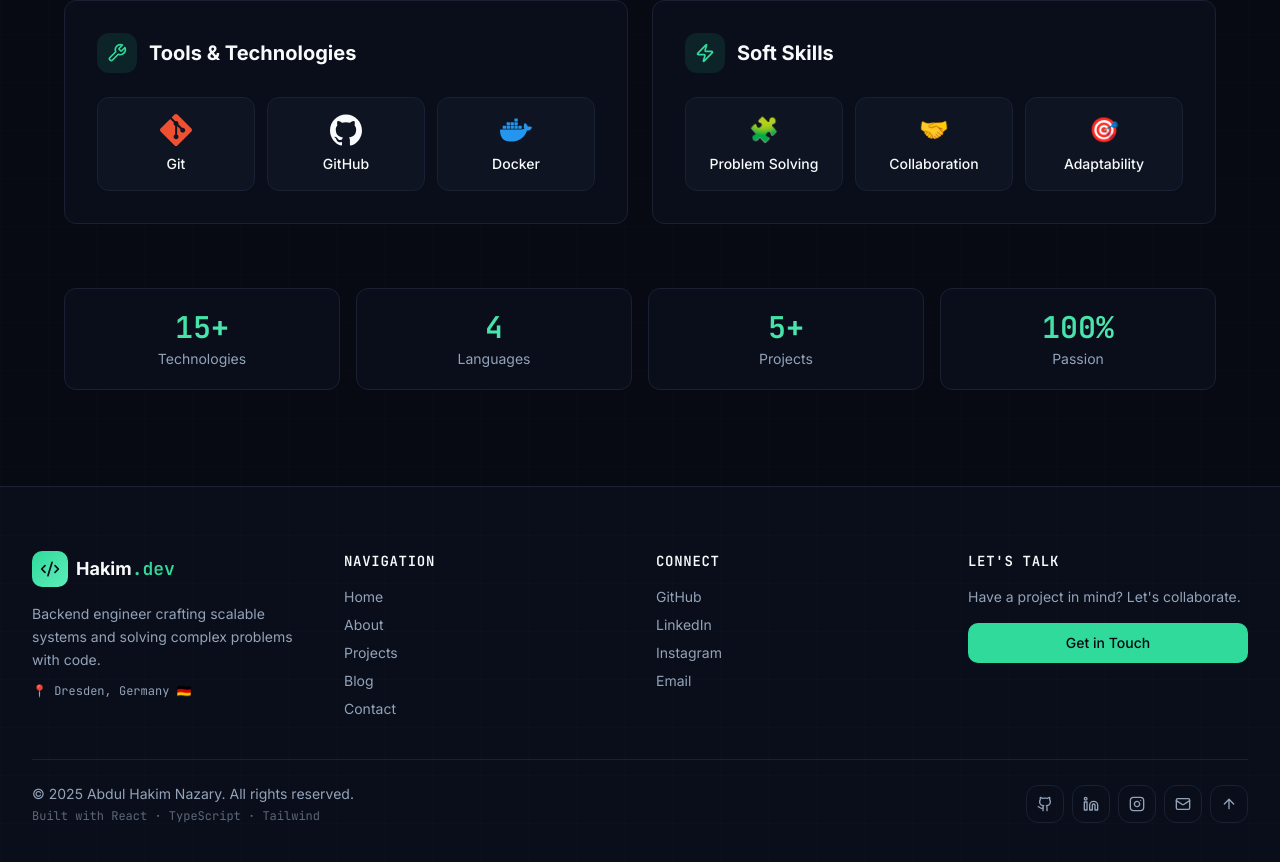
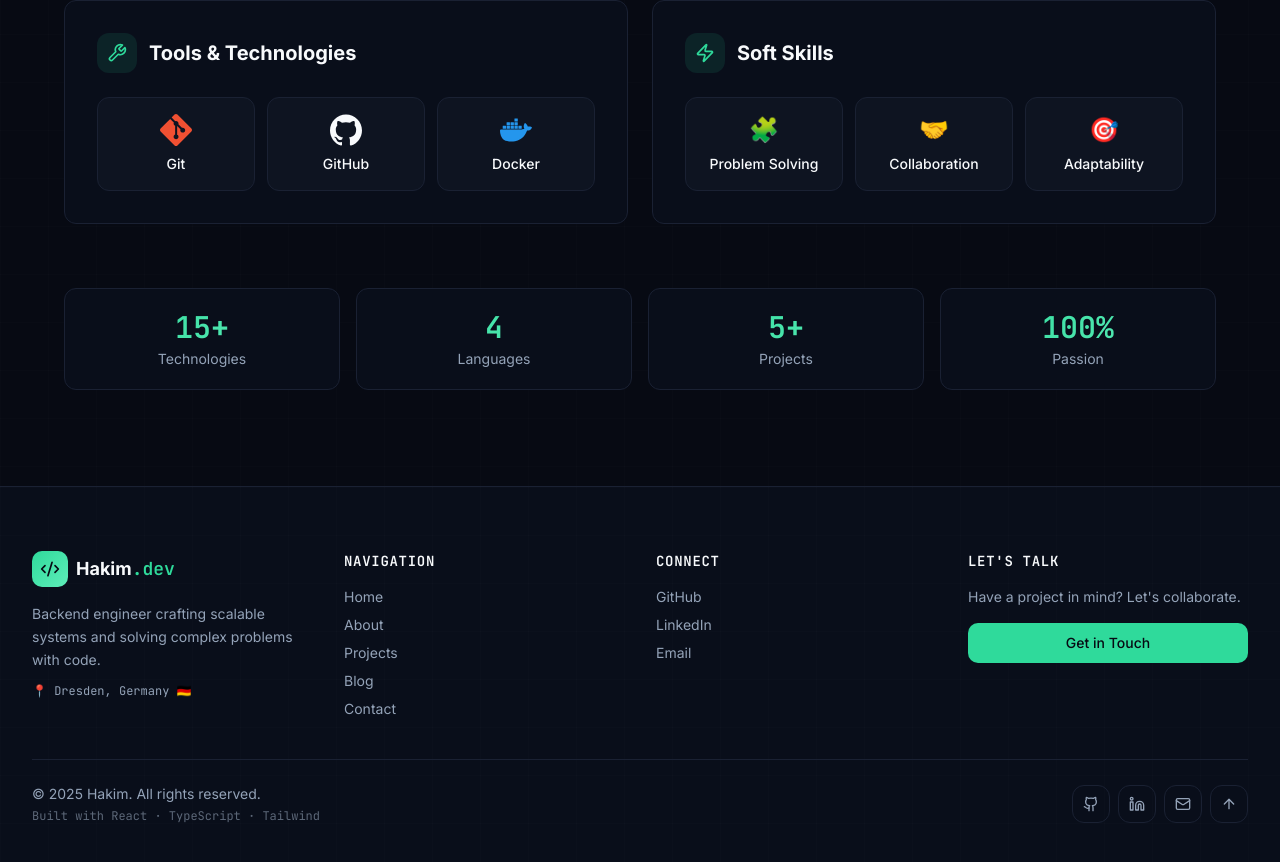
Before and after one commit to Hakim-CS/hakim-cs.github.io, a React (Vite) app: page / in a window 1280 px wide. Shown: the part 1438-2300 px from the top of the page. Built offline with nearby package versions, Linux system fonts and the light colour scheme; no server answers.

Commit message:
Changes
Co-authored-by: Hakim-CS <Hakim.Nazari.tech@gmail.com>

```diff
--- a/src/components/footer.tsx
+++ b/src/components/footer.tsx
@@ -1,5 +1,5 @@
 import { Link } from 'react-router-dom';
-import { Github, Linkedin, Instagram, Mail, ArrowUp, Code2 } from 'lucide-react';
+import { Github, Linkedin, Mail, ArrowUp, Code2 } from 'lucide-react';
 import { Button } from '@/components/ui/button';
 
 export function Footer() {
@@ -17,7 +17,6 @@ export function Footer() {
   const socialLinks = [
     { label: 'GitHub',    href: 'https://github.com/hakim-cs',                   icon: Github },
     { label: 'LinkedIn',  href: 'https://www.linkedin.com/in/hakim-nazary/',     icon: Linkedin },
-    { label: 'Instagram', href: 'https://instagram.com/its_hakimn',              icon: Instagram },
     { label: 'Email',     href: 'mailto:hakim.nazari.tech@gmail.com',            icon: Mail },
   ];
 
@@ -77,7 +76,7 @@ export function Footer() {
         <div className="flex flex-col md:flex-row items-center justify-between gap-4">
           <div className="text-center md:text-left">
             <p className="text-muted-foreground text-sm">
-              © {currentYear} Abdul Hakim Nazary. All rights reserved.
+              © {currentYear} Hakim. All rights reserved.
             </p>
             <p className="text-muted-foreground/60 text-xs mt-1 font-mono">
               Built with React · TypeScript · Tailwind
```
